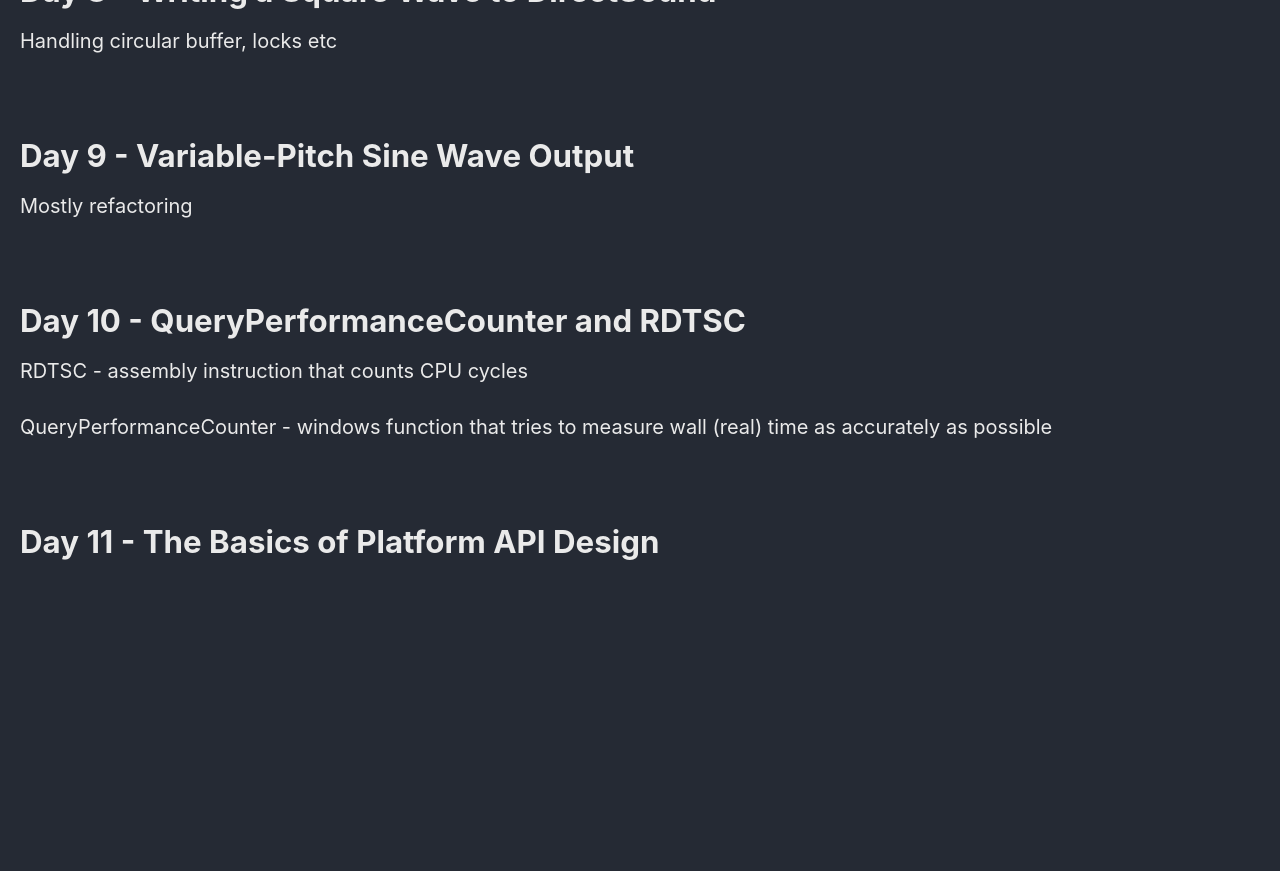
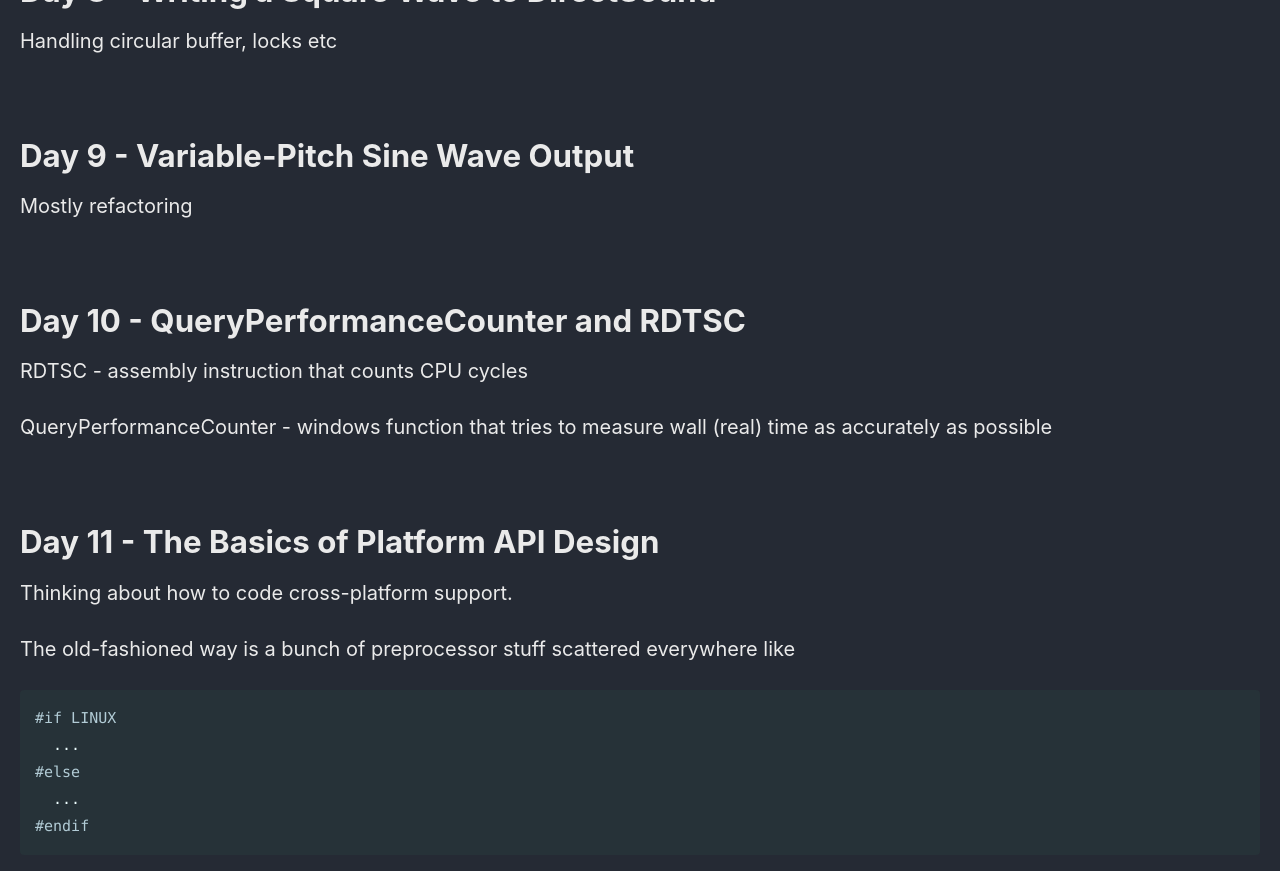
Before and after one commit to Connor-McCartney/Connor-McCartney.github.io, a Jekyll site: the page built from _pages/misc/HandmadeHeroNotes.md, in a window 1280 px wide and 900 px high, scrolled down 2706 px. Shown: the top 871 px of the window. Built offline with Jekyll 4.4.1, drawn with Linux system fonts in a browser that asks for light colours; cached includes are drawn as plain includes; our own code applies the rules of GitHub Pages for plain Markdown files; before the commit the page ends 3314 px from its top, so only the background shows below that.

Commit message:
Update HandmadeHeroNotes.md

````diff
--- a/_pages/misc/HandmadeHeroNotes.md
+++ b/_pages/misc/HandmadeHeroNotes.md
@@ -129,3 +129,16 @@ QueryPerformanceCounter - windows function that tries to measure wall (real) tim
 <br>
 
 # Day 11 - The Basics of Platform API Design
+
+
+Thinking about how to code cross-platform support.
+
+The old-fashioned way is a bunch of preprocessor stuff scattered everywhere like
+
+```c
+#if LINUX
+  ...
+#else
+  ...
+#endif
+```
````
